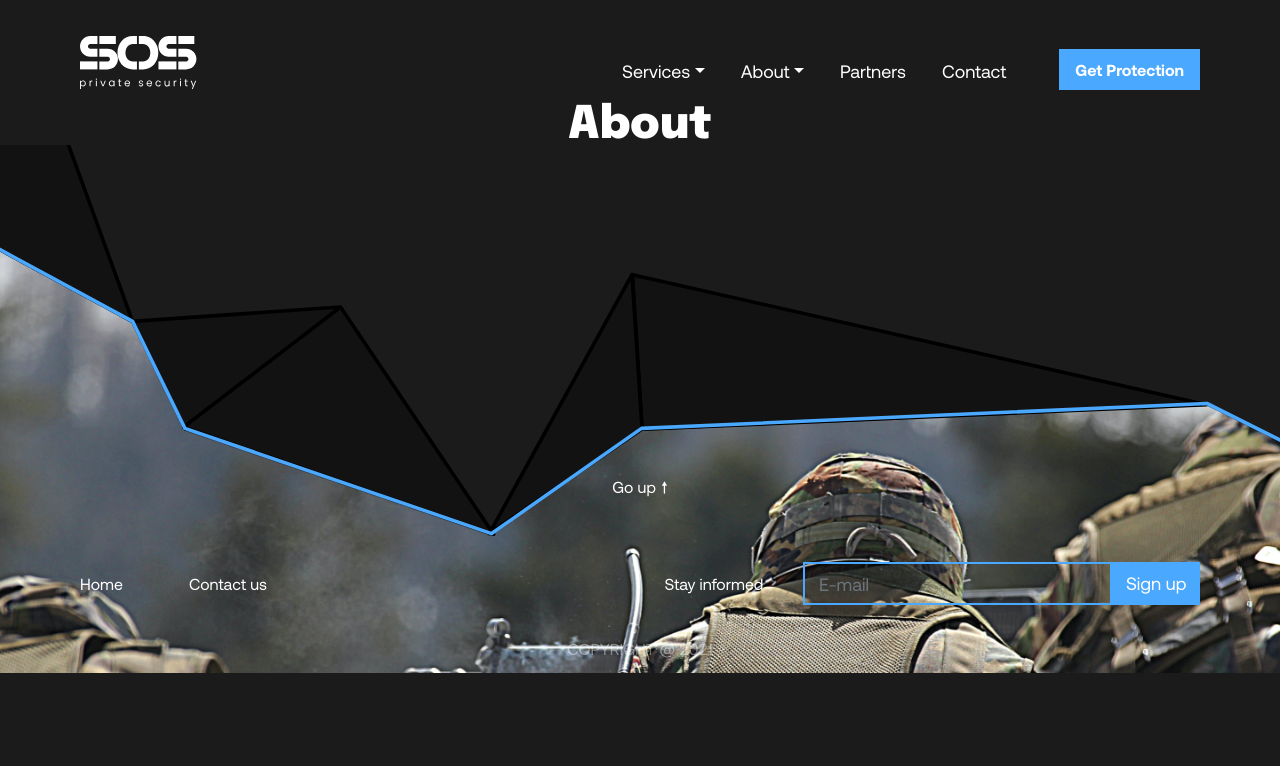
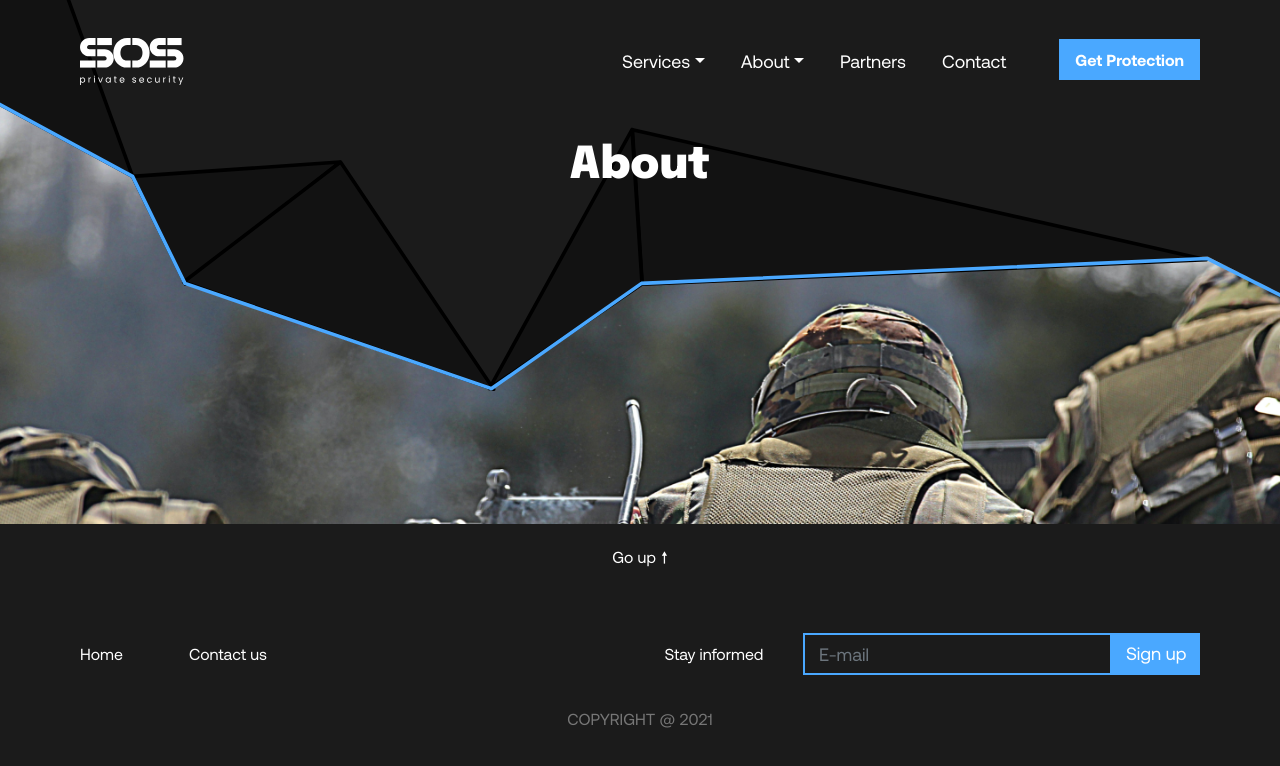
Before and after one commit to ricardopp1992/sos-next, a Next.js app: page /about in a window 1280 px wide. Shown: the top 766 px of the page. Built offline with nearby package versions, Linux system fonts and the light colour scheme.

Commit message:
finished Hero

```diff
--- a/src/assets/styles/components/_hero.scss
+++ b/src/assets/styles/components/_hero.scss
@@ -1,80 +1,51 @@
-.hero_section.hero-2 {
-  object-fit: cover;
-  min-height: 50vh;
+.hero_section {
   position: relative;
 
+  .hero_content {
+    position: absolute;
+    top: 7rem;
+    left: 50%;
+    transform: translate(-50%, 0);
+    z-index: 60;
+
     @include mobile-lg {
-    margin-top: 3rem;
+      top: 5rem;
     }
 
-  .hero_content {
-    display: flex;
-    flex-direction: column;
-    align-items: center;
-    position: relative;
-    z-index: 2;
-    padding: 50px 20px;
+    @include desktops {
+      top: 8rem;
+    }
 
-    .primary-title {
-      font-size: 2.5rem;
-      margin-top: 5rem;
-
-      @include mobile-lg {
-        position: absolute;
-        margin-top: 0;
-      }
+    @include large-desktops-mid {
+      top: 27%;
     }
   }
 
-  .hero_img_wrapper {
-    position: absolute;
-    top: 8rem;
 
-    @include tablet {
-      position: relative;
-      top: -10rem;
-    }
-
-    @include desktops {
-      top: 10rem;
-    }
-
-    @include large-desktops {
-      top: 15.5rem;
-    }
-
-    .hero_img {
-      width: 100%;
-      height: auto;
-      margin-top: -46vw;
+  .hero_pattern, .hero_img {
     object-fit: cover;
     object-position: top;
-      height: 130vw;
-      max-width: 100vw;
+    width: 200vw;
+    height: 100vw;
 
     @include mobile-lg {
-        margin-top: -22.2vw;
+      object-fit: unset;
+      object-position: unset;
+      width: 100%;
       height: auto;
     }
   }
 
   .hero_pattern {
+    position: relative;
+    width: 100%;
+    z-index: 10;
+  }
+
+  .hero_img {
     position: absolute;
-      top: -22.2vw;
-      z-index: 1;
+    width: 100%;
     left: 0;
-      width: 100%;
-      margin-top: -25vw;
-      object-fit: cover;
-      object-position: top;
-      height: 130vw;
-      max-width: 100vw;
-
-      @include mobile-lg {
-        top: 2.5vw;
-        width: 100%;
-        height: auto;
+    z-index: 5;
   }
 }
-  }
-}
--- a/src/assets/styles/components/_menu.scss
+++ b/src/assets/styles/components/_menu.scss
@@ -1,6 +1,9 @@
 .navbar-collapse {
   display: flex;
   flex-direction: column;
+  background-color: $sosBlack;
+  width: 100%;
+  padding: .5rem 0 !important;
 
   @include desktops {
     flex-direction: row;
@@ -18,7 +21,7 @@
     }
 
     .dropdown-item:hover, .dropdown-item:focus {
-      background-color: transparent;
+      background-color: $sosBlack;
       color: gray !important;
     }
   }
--- a/src/assets/styles/globals.scss
+++ b/src/assets/styles/globals.scss
@@ -24,7 +24,7 @@ html, body {
   font-size: 18px;
   line-height: 150%;
   color: white;
-  background-color: $sosBalck;
+  background-color: $sosBlack;
 }
 
 a {
--- a/src/assets/styles/variables.scss
+++ b/src/assets/styles/variables.scss
@@ -1,2 +1,2 @@
 $sosGray: #4D4D4D;
-$sosBalck: #1B1B1B;
+$sosBlack: #1B1B1B;
--- a/src/components/HeroComponent.jsx
+++ b/src/components/HeroComponent.jsx
@@ -1,18 +1,13 @@
 import React from 'react';
-
-import styles from '../assets/styles/index.module.css';
 
 const HeroComponent = ({ title, image }) => {
   return (
     <div className={`hero_section hero-2`}>
       <div className={`hero_content`}>
-        <h1 className="primary-title">{ title }</h1>
-        {/* <a className={`black_btn`} href="#">Get Protection</a> */}
+        <h1 className="primary-title">{title}</h1>
       </div>
-      <div className={`hero_img_wrapper`}>
-        <img className={`hero_img`} src={image} alt="hero img" />
-        <img className={`hero_pattern`} src="/img/hero-2-patter.svg" alt="hero pattern" />
-      </div>
+      <img className={`hero_img`} src={image} alt="hero img" />
+      <img className={`hero_pattern`} src="/img/hero-2-patter.svg" alt="hero pattern" />
     </div>
   );
 };
```
Lines whose indentation alone changed are shown as unchanged.
